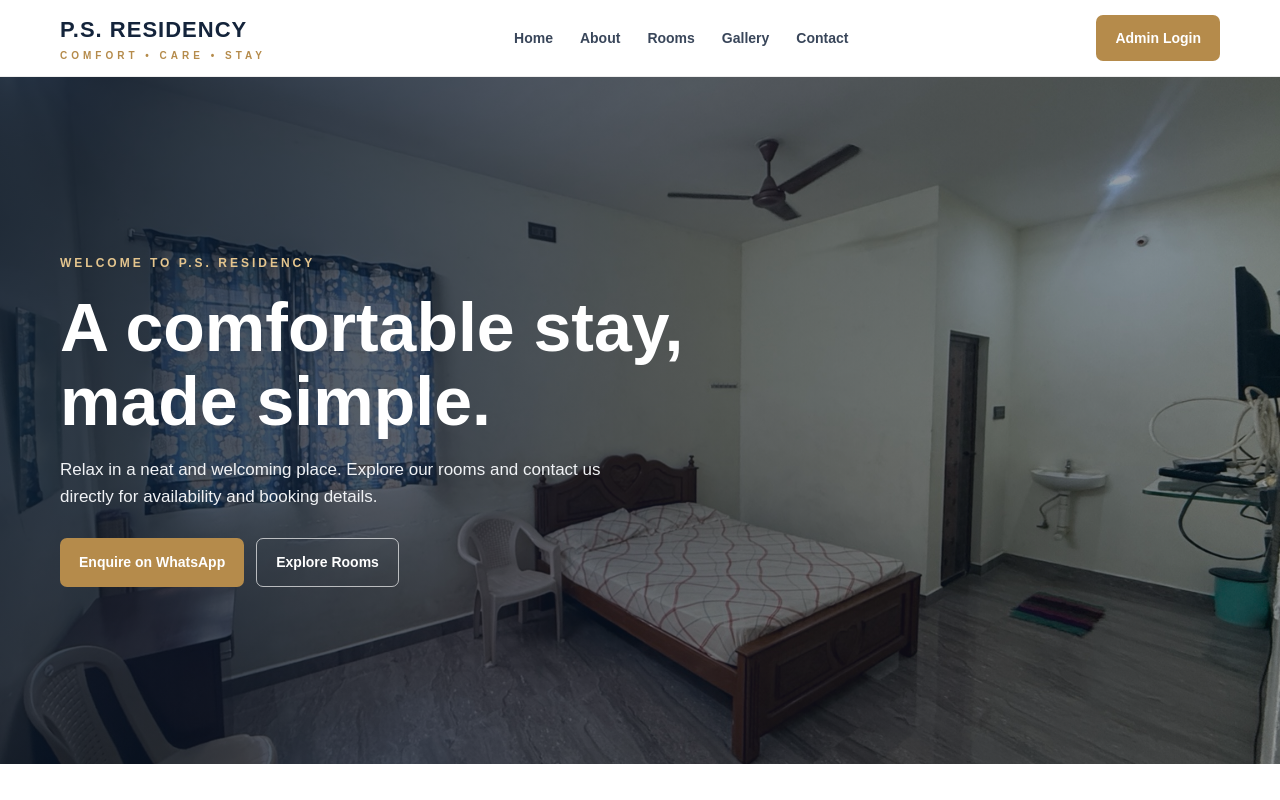
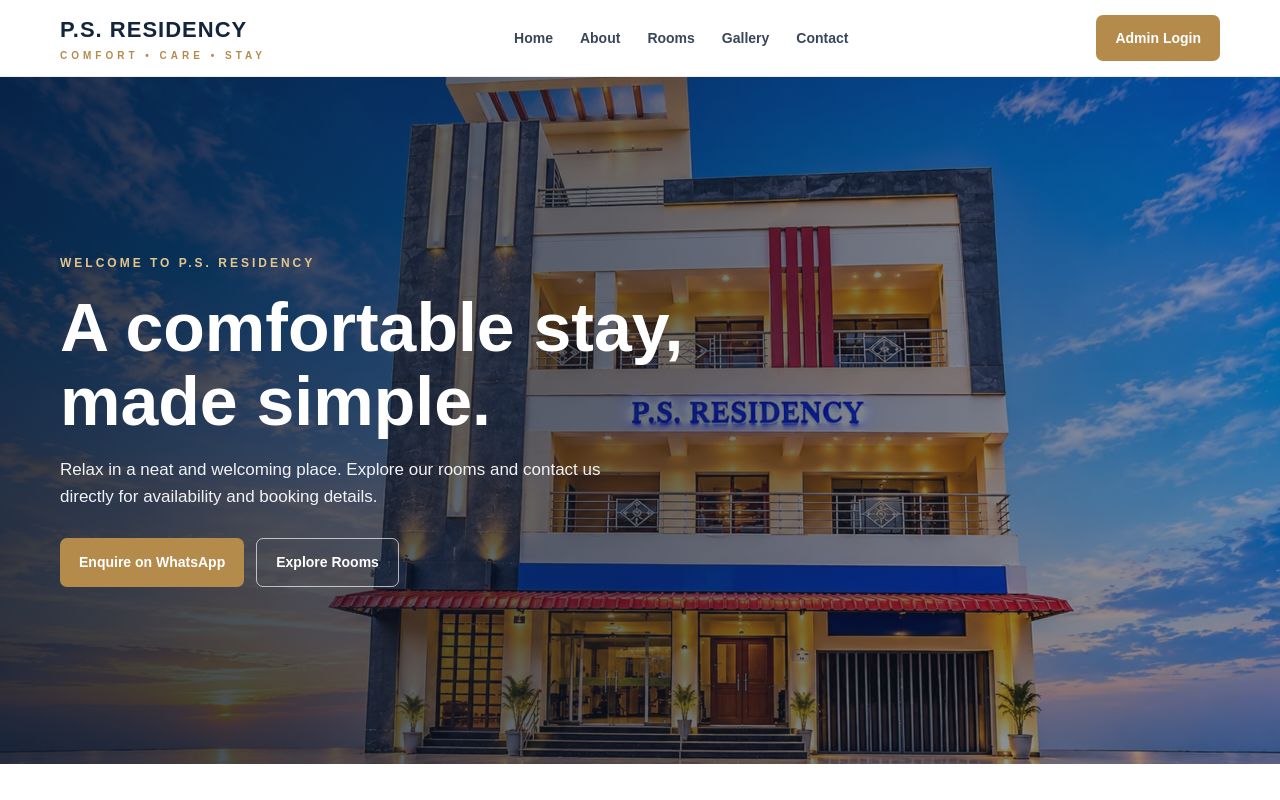
Before and after one commit to PSResidency/PSResidency-Namakkal, a plain HTML site: page index.html in a window 1280 px wide. Shown: the top 800 px of the page. Drawn offline with Linux system fonts and the light colour scheme.

Commit message:
Update hero background image in index.html

```diff
--- a/index.html
+++ b/index.html
@@ -24,7 +24,7 @@ header{position:sticky;top:0;z-index:20;background:#fffF;border-bottom:1px solid
 .btn:hover{background:#98713a;transform:translateY(-1px)}
 .btn.outline{background:transparent;border:1px solid var(--gold);color:var(--gold)}
 .menu-btn{display:none;background:none;color:var(--navy);font-size:25px;padding:5px}
-.hero{min-height:610px;display:flex;align-items:center;position:relative;color:#fff;background:linear-gradient(90deg,rgba(10,22,39,.82),rgba(10,22,39,.38)),url('IMG_4385.jpeg') center 48%/cover no-repeat}
+.hero{min-height:610px;display:flex;align-items:center;position:relative;color:#fff;background:linear-gradient(90deg,rgba(10,22,39,.82),rgba(10,22,39,.38)),url('IMG_0001.jpeg') center 48%/cover no-repeat}
 .hero-content{max-width:650px;padding:95px 0}
 .eyebrow{color:var(--gold-light);font-size:12px;letter-spacing:3px;font-weight:700;text-transform:uppercase}
 .hero h1{font-size:clamp(38px,6vw,68px);line-height:1.08;margin:18px 0}
```
